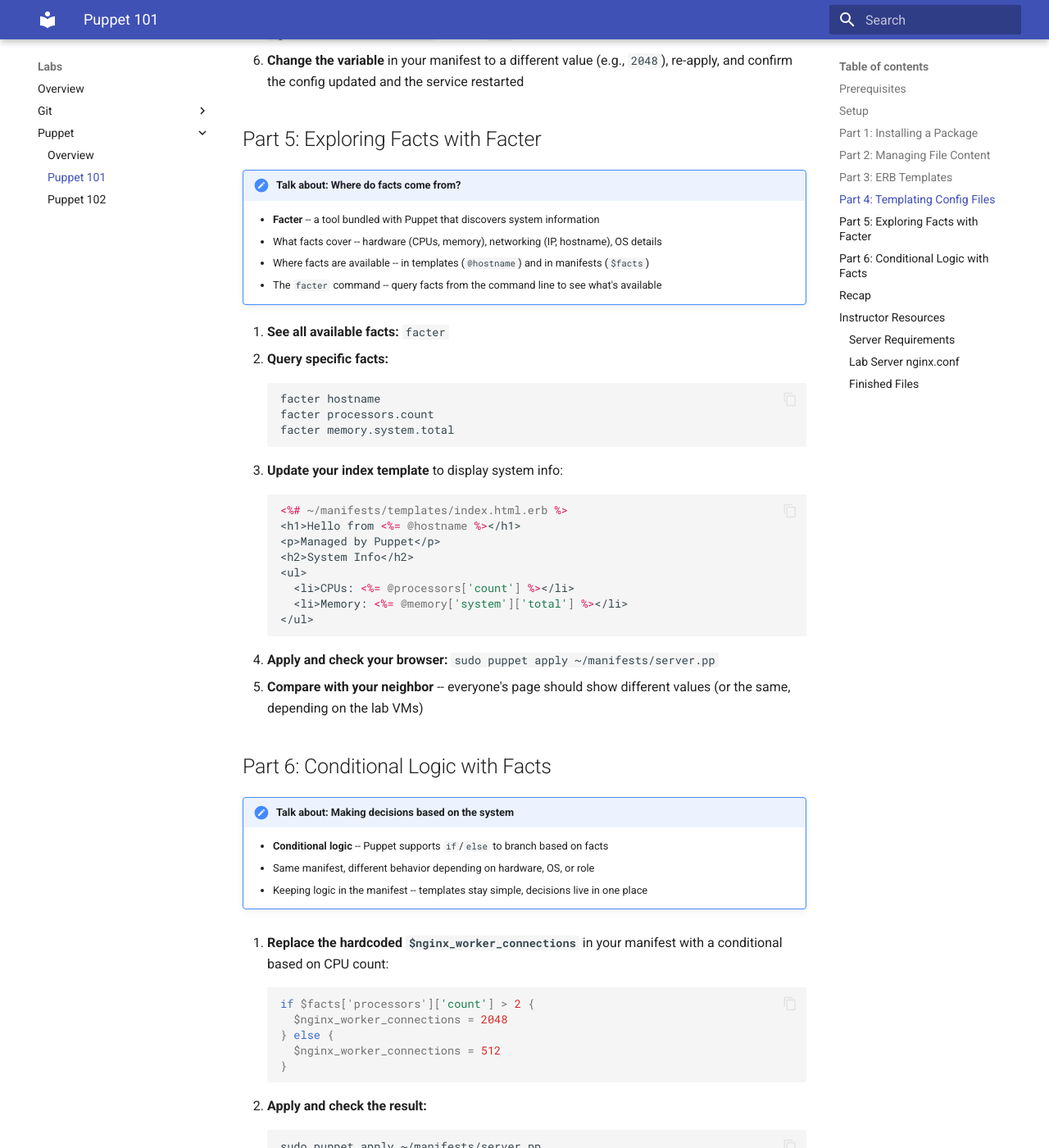
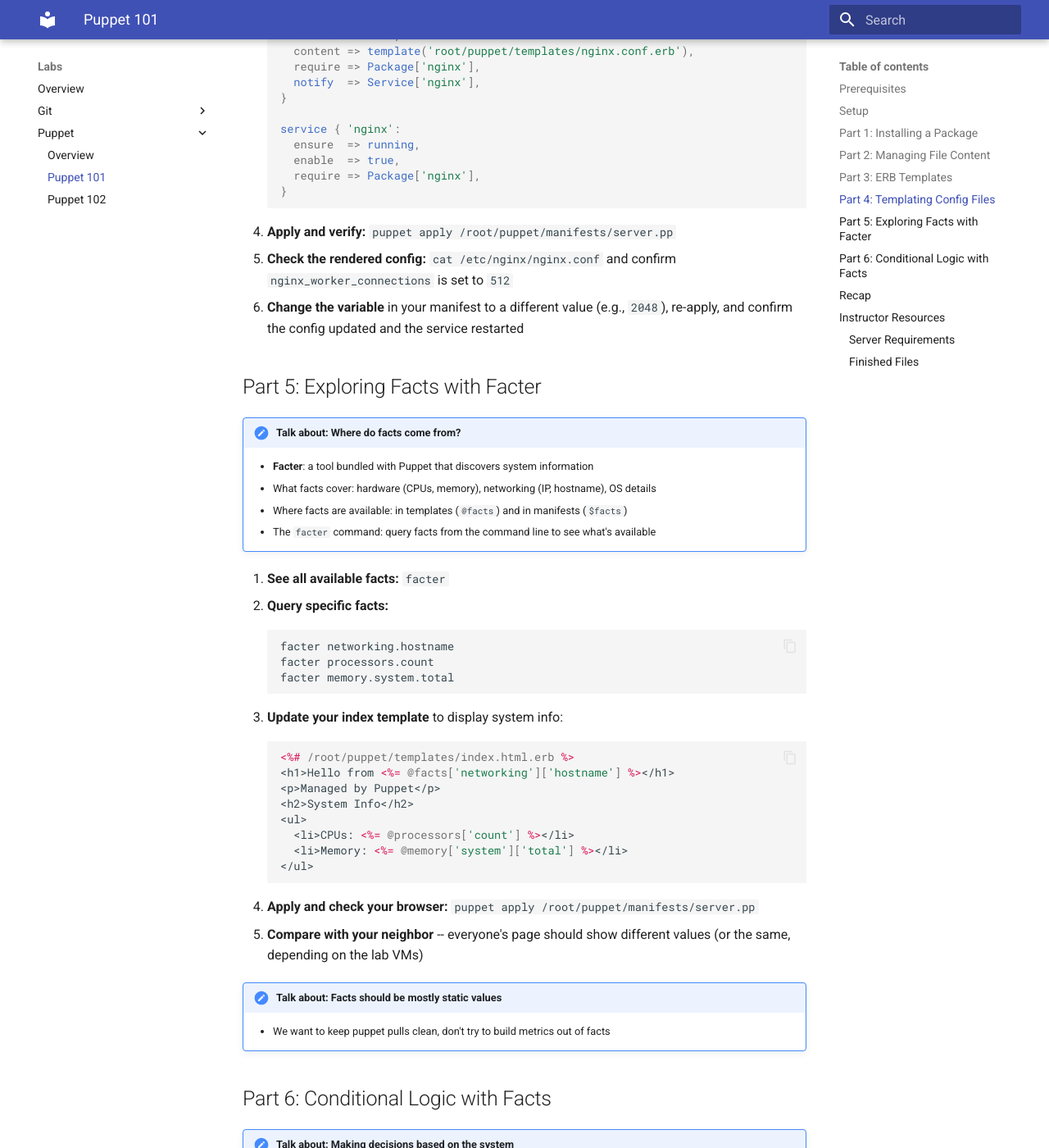
Before and after one commit to lcrownover/platform-docs, an MkDocs documentation site: the page built from docs/lab-guides/puppet-101.md, in a window 1280 px wide and 1400 px high, scrolled down 3702 px. Shown: the whole window at 82% size. Built offline with MkDocs 1.6.1 and Material for MkDocs 9.7.7, drawn with Linux system fonts in a browser that asks for light colours; some of the changed text lies outside the part shown.

Commit message:
proof-read and working

````diff
--- a/docs/lab-guides/puppet-101.md
+++ b/docs/lab-guides/puppet-101.md
@@ -18,6 +18,12 @@
 
     Password: `UOISLabNumber@XX`
 
+- Puppet runs as root, so we're going to emulate that behavior. Once you've logged in as the participant user, elevate your permissions to root:
+
+    ```bash
+    sudo su -
+    ```
+
 ## Part 1: Installing a Package
 
 !!! note "Talk about: What is Puppet and why do we use it?"
@@ -26,11 +32,11 @@
     - **Idempotency** -- run the same manifest repeatedly, Puppet only changes what doesn't match
     - Benefits over manual work -- repeatable, version-controllable, self-documenting
 
-1. **Create a working directory** for your manifests: `mkdir ~/manifests`
+1. **Create a working directory** for your manifests: `mkdir -p /root/puppet/manifests`
 2. **Write a manifest** that installs nginx and ensures the service is running and enabled at boot:
 
     ```puppet
-    # ~/manifests/server.pp
+    # /root/puppet/manifests/server.pp
     package { 'nginx':
       ensure => installed,
     }
@@ -41,7 +47,7 @@
     }
     ```
 
-3. **Apply it:** `sudo puppet apply ~/manifests/server.pp`
+3. **Apply it:** `puppet apply /root/puppet/manifests/server.pp`
 4. **Visit** `http://is-puppetlabXX.uoregon.edu` in your browser to confirm nginx is serving the default page
 
 ## Part 2: Managing File Content
@@ -55,14 +61,14 @@
 1. **Add a file resource** to your manifest that creates a file in the nginx docroot using the `content` property:
 
     ```puppet
-    # ~/manifests/server.pp
-    file { '/var/www/html/index.html':
+    # /root/puppet/manifests/server.pp
+    file { '/usr/share/nginx/html/index.html':
       ensure  => file,
       content => "<h1>Hello from server XX</h1>\n",
     }
     ```
 
-3. **Apply it:** `sudo puppet apply ~/manifests/server.pp`
+3. **Apply it:** `puppet apply /root/puppet/manifests/server.pp`
 4. **Check your browser** to see the change
 
 ## Part 3: ERB Templates
@@ -73,26 +79,30 @@
     - **Facts** -- system information Puppet discovers automatically (`hostname`, `os`, `ipaddress`)
     - One template serves every server -- from 1 to 400
 
-1. **Create a templates directory:** `mkdir -p ~/manifests/templates`
+1. **Create a templates directory:** `mkdir -p /root/puppet/templates`
 2. **Move the content into an ERB template:**
 
     ```erb
-    <%# ~/manifests/templates/index.html.erb %>
-    <h1>Hello from <%= @hostname %></h1>
+    <%# /root/puppet/templates/index.html.erb %>
+    <h1>Hello from <%= @facts['networking']['hostname'] %></h1>
     <p>Managed by Puppet</p>
     ```
 
 3. **Update your manifest** to use the template instead of `content`:
 
     ```puppet
-    # ~/manifests/server.pp
-    file { '/var/www/html/index.html':
+    # /root/puppet/manifests/server.pp
+    file { '/usr/share/nginx/html/index.html':
       ensure  => file,
-      content => template('templates/index.html.erb'),
+      content => template('/root/puppet/templates/index.html.erb'),
     }
     ```
 
 4. **Apply and verify** in your browser; notice the hostname is filled in automatically from the fact
+
+!!! note "Talk about: What if changes need to happen after changing files?"
+    - The files up until now don't need a service restart to pick up changes
+    - Let's now look at changing a files that requires a service restart when it changes
 
 ## Part 4: Templating Config Files
 
@@ -103,11 +113,12 @@
     - **`subscribe`** -- the inverse of `notify`; the service says "watch that file" instead of the file saying "tell the service"
     - What happens without `notify`/`subscribe` -- config updates silently, service keeps running the old version
     - **Manifest variables** -- keep tuneable values (`$nginx_worker_connections`) at the top of the file instead of buried in templates
+    - Files/Templates should be a collection of all the important stuff that configures your boxes, manifest glue them together
 
 1. **Copy the running nginx config** to your templates directory:
 
     ```bash
-    cp /etc/nginx/nginx.conf ~/manifests/templates/nginx.conf.erb
+    cp /etc/nginx/nginx.conf /root/puppet/templates/nginx.conf.erb
     ```
 
 2. **Edit the template** to replace the hardcoded `nginx_worker_connections` value with an ERB variable:
@@ -119,17 +130,17 @@
 3. **Update your manifest** to define the variable and manage the nginx config with a service restart on change:
 
     ```puppet
-    # ~/manifests/server.pp
+    # /root/puppet/manifests/server.pp
     $nginx_worker_connections = 512
 
-    file { '/var/www/html/index.html':
+    file { '/usr/share/nginx/html/index.html':
       ensure  => file,
-      content => template('templates/index.html.erb'),
+      content => template('root/puppet/templates/index.html.erb'),
     }
 
     file { '/etc/nginx/nginx.conf':
       ensure  => file,
-      content => template('templates/nginx.conf.erb'),
+      content => template('root/puppet/templates/nginx.conf.erb'),
       require => Package['nginx'],
       notify  => Service['nginx'],
     }
@@ -141,23 +152,23 @@
     }
     ```
 
-4. **Apply and verify:** `sudo puppet apply ~/manifests/server.pp`
+4. **Apply and verify:** `puppet apply /root/puppet/manifests/server.pp`
 5. **Check the rendered config:** `cat /etc/nginx/nginx.conf` and confirm `nginx_worker_connections` is set to `512`
 6. **Change the variable** in your manifest to a different value (e.g., `2048`), re-apply, and confirm the config updated and the service restarted
 
 ## Part 5: Exploring Facts with Facter
 
 !!! note "Talk about: Where do facts come from?"
-    - **Facter** -- a tool bundled with Puppet that discovers system information
-    - What facts cover -- hardware (CPUs, memory), networking (IP, hostname), OS details
-    - Where facts are available -- in templates (`@hostname`) and in manifests (`$facts`)
-    - The `facter` command -- query facts from the command line to see what's available
+    - **Facter**: a tool bundled with Puppet that discovers system information
+    - What facts cover: hardware (CPUs, memory), networking (IP, hostname), OS details
+    - Where facts are available: in templates (`@facts`) and in manifests (`$facts`)
+    - The `facter` command: query facts from the command line to see what's available
 
 1. **See all available facts:** `facter`
 2. **Query specific facts:**
 
     ```bash
-    facter hostname
+    facter networking.hostname
     facter processors.count
     facter memory.system.total
     ```
@@ -165,8 +176,8 @@
 3. **Update your index template** to display system info:
 
     ```erb
-    <%# ~/manifests/templates/index.html.erb %>
-    <h1>Hello from <%= @hostname %></h1>
+    <%# /root/puppet/templates/index.html.erb %>
+    <h1>Hello from <%= @facts['networking']['hostname'] %></h1>
     <p>Managed by Puppet</p>
     <h2>System Info</h2>
     <ul>
@@ -175,8 +186,11 @@
     </ul>
     ```
 
-4. **Apply and check your browser:** `sudo puppet apply ~/manifests/server.pp`
+4. **Apply and check your browser:** `puppet apply /root/puppet/manifests/server.pp`
 5. **Compare with your neighbor** -- everyone's page should show different values (or the same, depending on the lab VMs)
+
+!!! note "Talk about: Facts should be mostly static values"
+    - We want to keep puppet pulls clean, don't try to build metrics out of facts
 
 ## Part 6: Conditional Logic with Facts
 
@@ -198,7 +212,7 @@
 2. **Apply and check the result:**
 
     ```bash
-    sudo puppet apply ~/manifests/server.pp
+    puppet apply /root/puppet/manifests/server.pp
     grep worker_connections /etc/nginx/nginx.conf
     ```
 
@@ -229,51 +243,16 @@
 |-------------|---------|
 | Puppet installed | `puppet` agent package available on the system |
 | User accounts | `participantXX` created and allowed to log in |
-| Sudo access | `participantXX` must be able to run `sudo puppet apply` and `sudo cp` without restriction |
+| Sudo access | `participantXX` must be able to sudo into a root session `sudo su -` without restriction |
 | Firewall | Port 22 (SSH) and port 80 (HTTP) open |
 | DNS | `is-puppetlabXX.uoregon.edu` resolves to the correct server |
 | Nginx package available | `nginx` must be in the apt/yum repos but **not** pre-installed (participants install it in Part 1) |
-
-### Lab Server nginx.conf
-
-This is the nginx config that should be deployed to each lab server before participants arrive. It serves a simple docroot on port 80.
-
-```nginx
-# /etc/nginx/nginx.conf
-user www-data;
-worker_processes auto;
-error_log /var/log/nginx/error.log;
-pid /run/nginx.pid;
-
-events {
-    worker_connections 1024;
-}
-
-http {
-    include       /etc/nginx/mime.types;
-    default_type  application/octet-stream;
-    sendfile      on;
-    keepalive_timeout 65;
-
-    server {
-        listen 80;
-        server_name _;
-
-        root /var/www/html;
-        index index.html;
-
-        location / {
-            try_files $uri $uri/ =404;
-        }
-    }
-}
-```
 
 ### Finished Files
 
 These are the completed files participants should have at the end of each part (useful for catching people up or verifying work).
 
-**After Part 1** -- `~/manifests/server.pp`:
+**After Part 1** -- `/root/puppet/manifests/server.pp`:
 
 ```puppet
 package { 'nginx':
@@ -286,7 +265,7 @@
 }
 ```
 
-**After Part 2** -- `~/manifests/server.pp`:
+**After Part 2** -- `/root/puppet/manifests/server.pp`:
 
 ```puppet
 package { 'nginx':
@@ -298,13 +277,13 @@
   enable => true,
 }
 
-file { '/var/www/html/index.html':
+file { '/usr/share/nginx/html/index.html':
   ensure  => file,
   content => "<h1>Hello from server XX</h1>\n",
 }
 ```
 
-**After Part 3** -- `~/manifests/server.pp`:
+**After Part 3** -- `/root/puppet/manifests/server.pp`:
 
 ```puppet
 package { 'nginx':
@@ -316,20 +295,20 @@
   enable => true,
 }
 
-file { '/var/www/html/index.html':
+file { '/usr/share/nginx/html/index.html':
   ensure  => file,
-  content => template('templates/index.html.erb'),
+  content => template('root/puppet/templates/index.html.erb'),
 }
 ```
 
-`~/manifests/templates/index.html.erb`:
+`/root/puppet/templates/index.html.erb`:
 
 ```erb
-<h1>Hello from <%= @hostname %></h1>
+<h1>Hello from <%= @facts['networking']['hostname'] %></h1>
 <p>Managed by Puppet</p>
 ```
 
-**After Part 4** -- `~/manifests/server.pp`:
+**After Part 4** -- `/root/puppet/manifests/server.pp`:
 
 ```puppet
 $nginx_worker_connections = 512
@@ -344,20 +323,20 @@
   require => Package['nginx'],
 }
 
-file { '/var/www/html/index.html':
+file { '/usr/share/nginx/html/index.html':
   ensure  => file,
-  content => template('templates/index.html.erb'),
+  content => template('/root/puppet/templates/index.html.erb'),
 }
 
 file { '/etc/nginx/nginx.conf':
   ensure  => file,
-  content => template('templates/nginx.conf.erb'),
+  content => template('/root/puppet/templates/nginx.conf.erb'),
   require => Package['nginx'],
   notify  => Service['nginx'],
 }
 ```
 
-`~/manifests/templates/nginx.conf.erb`:
+`/root/puppet/templates/nginx.conf.erb`:
 
 ```erb
 user www-data;
@@ -391,10 +370,10 @@
 
 **After Part 5** -- manifest unchanged, only the template is updated.
 
-`~/manifests/templates/index.html.erb`:
+`/root/puppet/templates/index.html.erb`:
 
 ```erb
-<h1>Hello from <%= @hostname %></h1>
+<h1>Hello from <%= @facts['networking']['hostname'] %></h1>
 <p>Managed by Puppet</p>
 <h2>System Info</h2>
 <ul>
@@ -403,7 +382,7 @@
 </ul>
 ```
 
-**After Part 6** -- `~/manifests/server.pp`:
+**After Part 6** -- `/root/puppet/manifests/server.pp`:
 
 ```puppet
 if $facts['processors']['count'] > 2 {
@@ -422,17 +401,17 @@
   require => Package['nginx'],
 }
 
-file { '/var/www/html/index.html':
+file { '/usr/share/nginx/html/index.html':
   ensure  => file,
-  content => template('templates/index.html.erb'),
+  content => template('root/puppet/templates/index.html.erb'),
 }
 
 file { '/etc/nginx/nginx.conf':
   ensure  => file,
-  content => template('templates/nginx.conf.erb'),
+  content => template('root/puppet/templates/nginx.conf.erb'),
   require => Package['nginx'],
   notify  => Service['nginx'],
 }
 ```
 
-`~/manifests/templates/nginx.conf.erb` -- unchanged from Part 4.
+`/root/puppet/templates/nginx.conf.erb` -- unchanged from Part 4.
````
Also changed, not shown: other parts of docs/lab-guides/puppet-101.md (+1 -1 lines).
